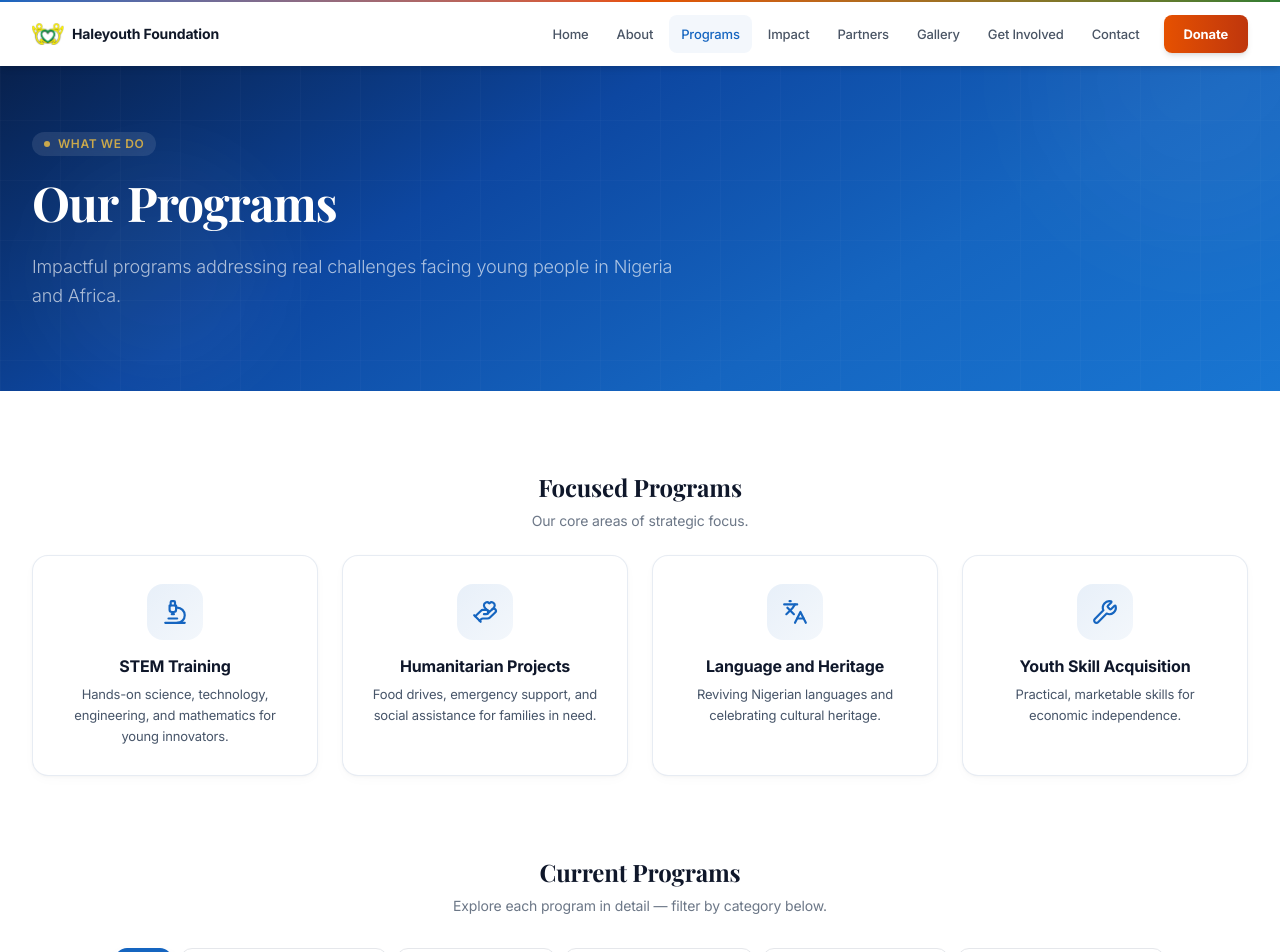
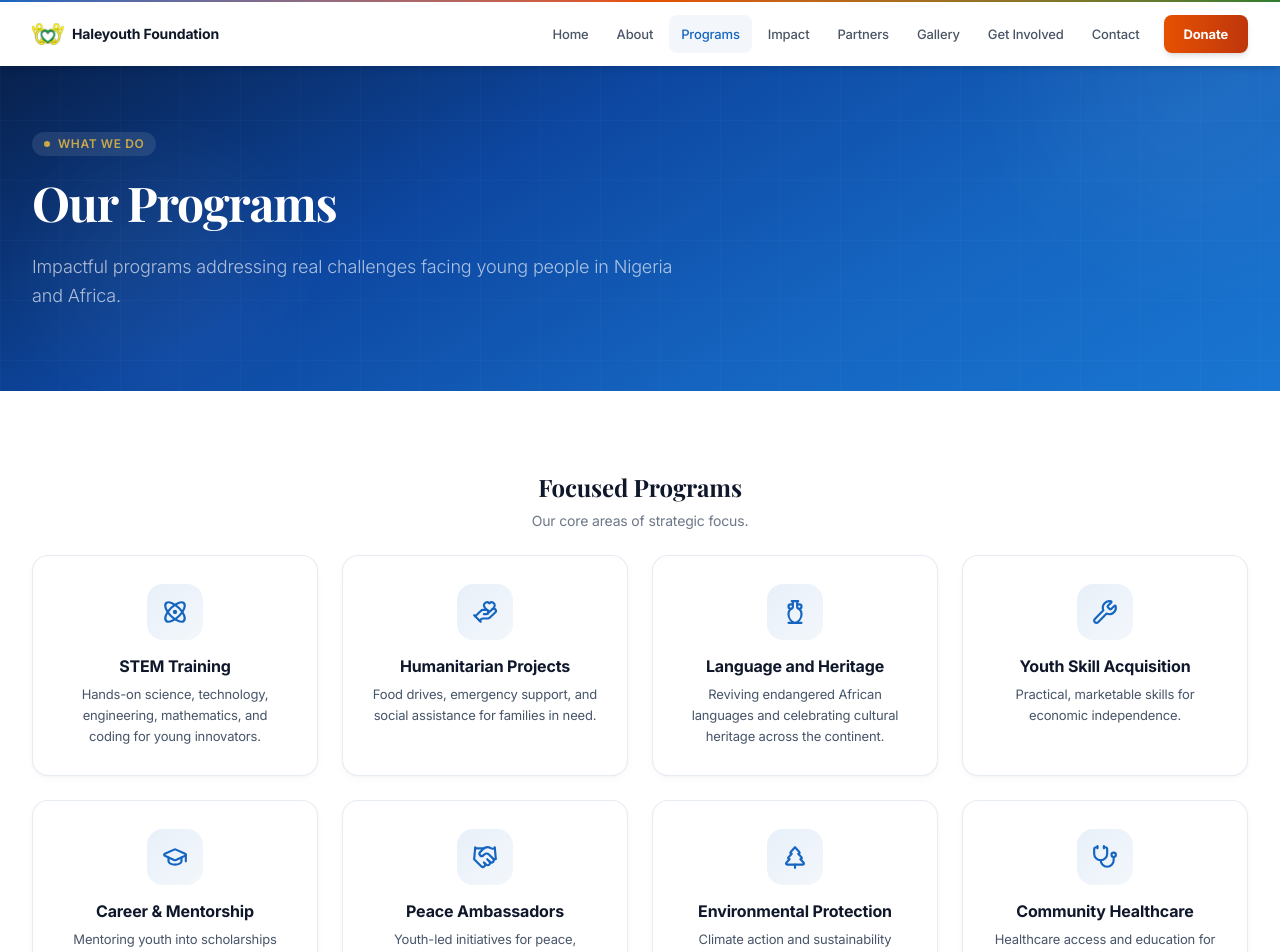
Before and after one commit to haleyouth/haleyouthfoundation, a Next.js app: page /programs in a window 1280 px wide. Shown: the top 952 px of the page. Built offline with nearby package versions, Linux system fonts and the light colour scheme; a web font is replaced by a local one.

Commit message:
feat: STEM Training uses Atom icon + coding mention; Language and Heritage uses Amphora and pan-African scope; Programs page Focused has 8 cards (4x2)

```diff
--- a/src/app/programs/page.tsx
+++ b/src/app/programs/page.tsx
@@ -4,7 +4,7 @@ import { useState } from "react";
 import Image from "next/image";
 import Link from "next/link";
 import { motion, AnimatePresence } from "framer-motion";
-import { ArrowRight, Heart, BookOpen, GraduationCap, Microscope, Laptop, Stethoscope, HandHeart, Handshake, Compass, TreePine, Wrench, Globe, Languages, Sparkles } from "lucide-react";
+import { ArrowRight, Heart, BookOpen, GraduationCap, Microscope, Laptop, Stethoscope, HandHeart, Handshake, Compass, TreePine, Wrench, Globe, Atom, Amphora, Sparkles } from "lucide-react";
 import PageHeader from "@/components/ui/PageHeader";
 import { PROGRAMS, PROGRAM_CATEGORIES } from "@/lib/constants";
 import { SDGBadge } from "@/components/ui/SDGIcons";
@@ -14,10 +14,14 @@ const iconMap: Record<string, React.ComponentType<{ size?: number; className?: s
 };
 
 const FOCUSED_PROGRAMS: { title: string; tagline: string; Icon: React.ComponentType<{ size?: number; className?: string }> }[] = [
-  { title: "STEM Training", tagline: "Hands-on science, technology, engineering, and mathematics for young innovators.", Icon: Microscope },
+  { title: "STEM Training", tagline: "Hands-on science, technology, engineering, mathematics, and coding for young innovators.", Icon: Atom },
   { title: "Humanitarian Projects", tagline: "Food drives, emergency support, and social assistance for families in need.", Icon: HandHeart },
-  { title: "Language and Heritage", tagline: "Reviving Nigerian languages and celebrating cultural heritage.", Icon: Languages },
+  { title: "Language and Heritage", tagline: "Reviving endangered African languages and celebrating cultural heritage across the continent.", Icon: Amphora },
   { title: "Youth Skill Acquisition", tagline: "Practical, marketable skills for economic independence.", Icon: Wrench },
+  { title: "Career & Mentorship", tagline: "Mentoring youth into scholarships and global career pathways.", Icon: GraduationCap },
+  { title: "Peace Ambassadors", tagline: "Youth-led initiatives for peace, dialogue, and social cohesion.", Icon: Handshake },
+  { title: "Environmental Protection", tagline: "Climate action and sustainability rooted in community engagement.", Icon: TreePine },
+  { title: "Community Healthcare", tagline: "Healthcare access and education for underserved communities.", Icon: Stethoscope },
 ];
 
 export default function ProgramsPage() {
--- a/src/components/home/ProgramsShowcase.tsx
+++ b/src/components/home/ProgramsShowcase.tsx
@@ -5,7 +5,7 @@ import Link from "next/link";
 import { motion } from "framer-motion";
 import { useScrollAnimation } from "@/hooks/useScrollAnimation";
 import { useCountUp } from "@/hooks/useCountUp";
-import { ArrowRight, Heart, BookOpen, GraduationCap, Microscope, Laptop, Stethoscope, HandHeart, Handshake, Compass, TreePine, Wrench, Globe, Languages } from "lucide-react";
+import { ArrowRight, Heart, BookOpen, GraduationCap, Microscope, Laptop, Stethoscope, HandHeart, Handshake, Compass, TreePine, Wrench, Globe, Atom, Amphora } from "lucide-react";
 import { PROGRAMS } from "@/lib/constants";
 
 const iconMap: Record<string, React.ComponentType<{ size?: number; className?: string }>> = {
@@ -23,9 +23,9 @@ function AnimatedStat({ value, inView }: { value: string; inView: boolean }) {
 }
 
 const FOCUSED_PROGRAMS: { title: string; tagline: string; Icon: React.ComponentType<{ size?: number; className?: string }> }[] = [
-  { title: "STEM Training", tagline: "Hands-on science, technology, engineering, and mathematics for young innovators.", Icon: Microscope },
+  { title: "STEM Training", tagline: "Hands-on science, technology, engineering, mathematics, and coding for young innovators.", Icon: Atom },
   { title: "Humanitarian Projects", tagline: "Food drives, emergency support, and social assistance for families in need.", Icon: HandHeart },
-  { title: "Language and Heritage", tagline: "Reviving Nigerian languages and celebrating cultural heritage.", Icon: Languages },
+  { title: "Language and Heritage", tagline: "Reviving endangered African languages and celebrating cultural heritage across the continent.", Icon: Amphora },
   { title: "Youth Skill Acquisition", tagline: "Practical, marketable skills for economic independence.", Icon: Wrench },
 ];
 
--- a/src/lib/constants.ts
+++ b/src/lib/constants.ts
@@ -206,9 +206,9 @@ export const PROGRAMS = [
   {
     slug: "language-and-culture",
     title: "Language and Culture",
-    tagline: "Reviving Nigeria's endangered languages and heritage",
+    tagline: "Reviving endangered African languages and heritage",
     description:
-      "Documenting, teaching, and celebrating Nigerian languages — with special emphasis on endangered languages — alongside community events that preserve cultural heritage for future generations.",
+      "Documenting, teaching, and celebrating African languages — with special emphasis on endangered languages across Nigeria and the continent — alongside community events that preserve cultural heritage for future generations.",
     icon: "Globe",
     category: "Community Development",
     sdgs: [4, 11],
```
